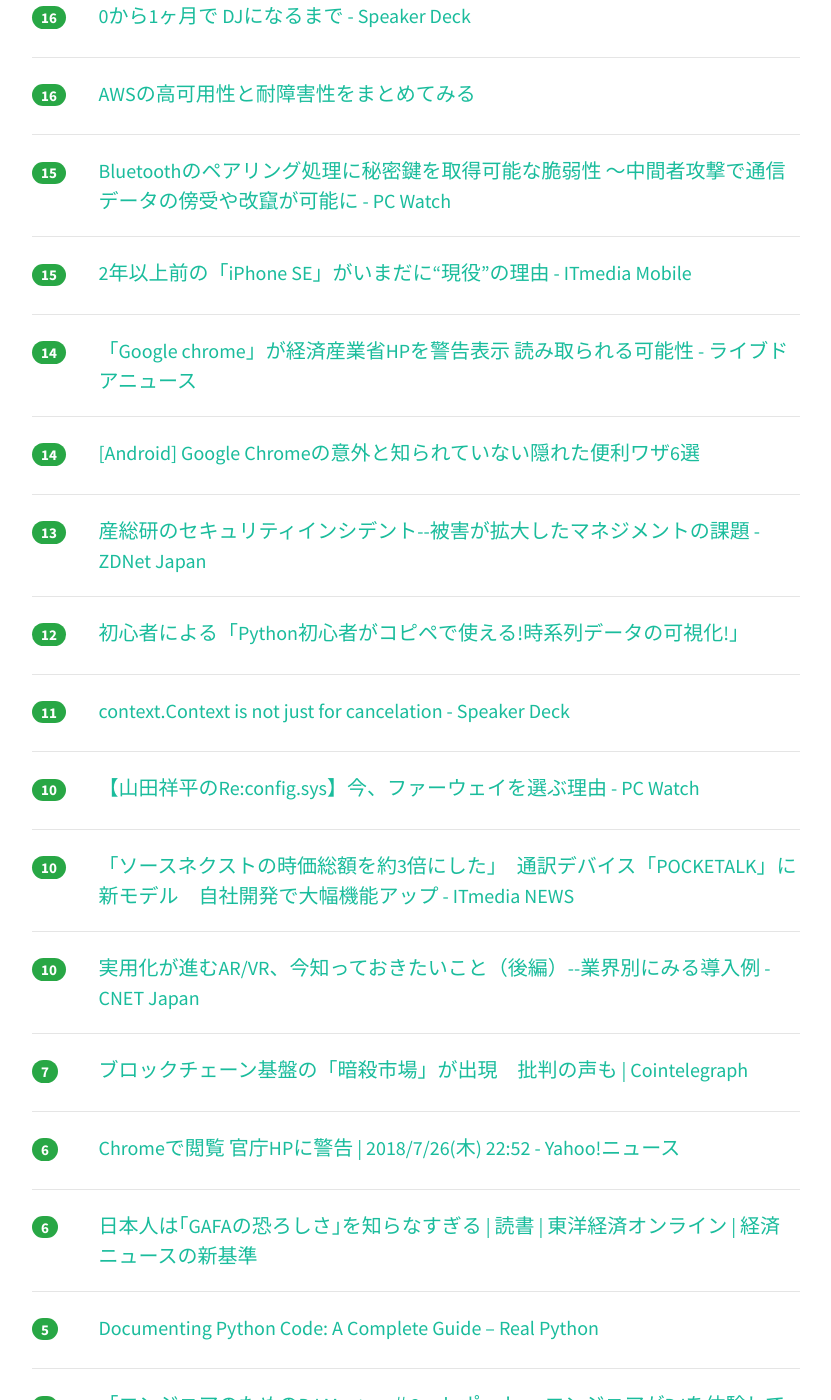
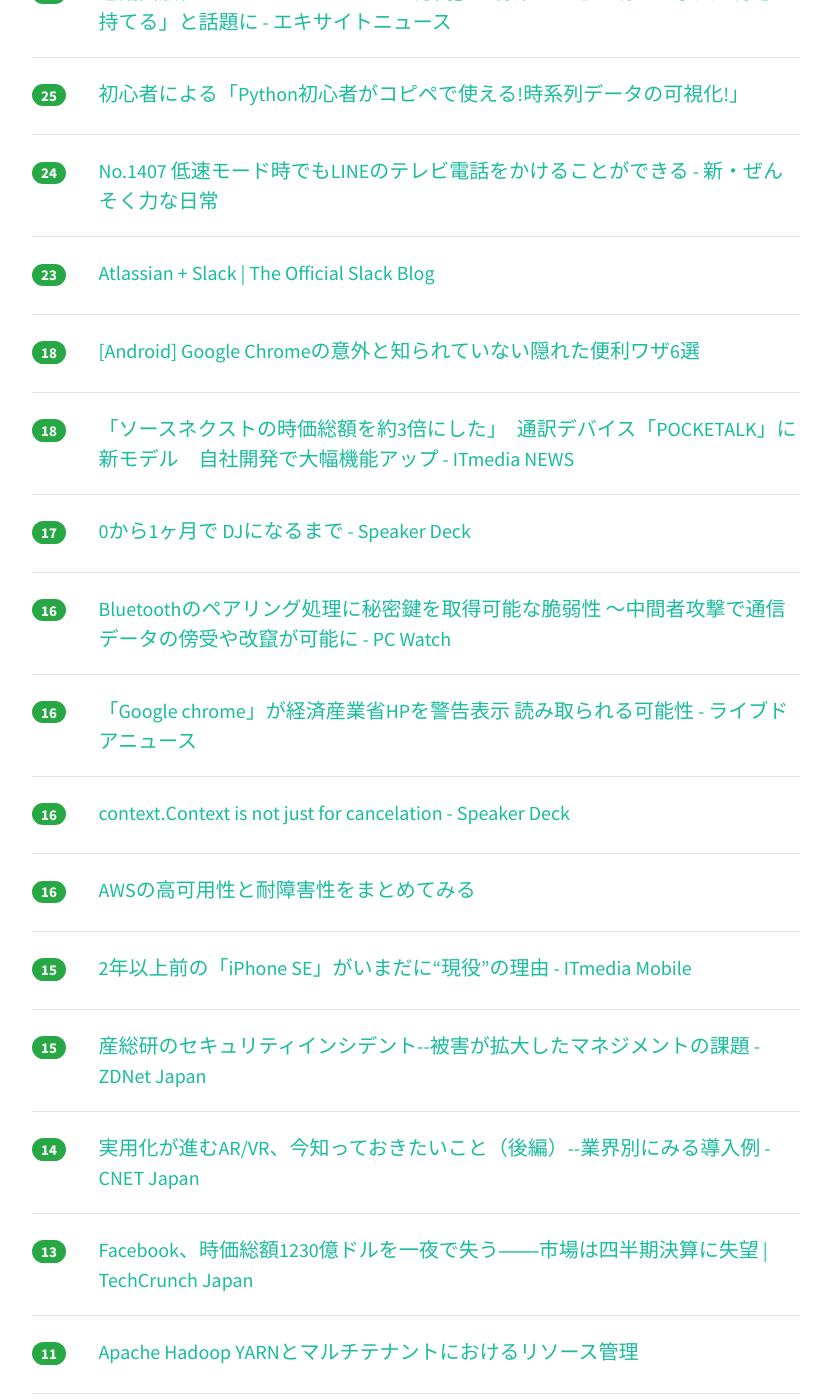
Before and after one commit to yatta47/hatena-matome-site, a Jekyll site: the page built from _posts/2018-07-27-hatena.md, in a window 1280 px wide and 1400 px high, scrolled down 1138 px. Shown: the whole window, without its empty margins (224-1055 px from the left). Built offline with Jekyll 4.4.1, drawn with Linux system fonts in a browser that asks for light colours; nearby versions of some CDN libraries; some of the changed text lies outside the part shown.

Commit message:
Updated 2018-07-27

```diff
--- a/_posts/2018-07-27-hatena.md
+++ b/_posts/2018-07-27-hatena.md
@@ -1,49 +1,94 @@
 ---
 layout: post
 title:  "2018-07-27 はてぶIT"
-date:   2018-07-27 09:02:50
+date:   2018-07-27 10:02:07
 tags: [it-hotentry]
 ---
-29 件のデータあり
+33 件のデータあり
 
 <hr><div class="row">
-<div class="col-1"><span class="badge badge-pill badge-success h2">59</span></div>
+<div class="col-1"><span class="badge badge-pill badge-success h2">82</span></div>
 <div class="col-11"><a href='https://uinyan.com/engineer_dj_meetup_2_report/' target='_blank'>「エンジニアのためのDJ Meetup ＃2」レポート 〜エンジニアがDJを体験してわかったこと〜 | uinyan．com</a></div>
 </div>
 <hr>
 <div class="row">
-<div class="col-1"><span class="badge badge-pill badge-success h2">56</span></div>
+<div class="col-1"><span class="badge badge-pill badge-success h2">78</span></div>
 <div class="col-11"><a href='https://headlines.yahoo.co.jp/hl?a=20180726-00000104-jij-pol' target='_blank'>最新閲覧ソフト、官庁HPに警告＝通信暗号化へ順次対応―総務省など（時事通信） - Yahoo!ニュース</a></div>
 </div>
 <hr>
 <div class="row">
-<div class="col-1"><span class="badge badge-pill badge-success h2">52</span></div>
+<div class="col-1"><span class="badge badge-pill badge-success h2">69</span></div>
+<div class="col-11"><a href='https://www.publickey1.jp/blog/18/docker_for_winmackubernetesstable_channel.html' target='_blank'>Docker for Win/MacのKubernetes統合が正式版に。Stable Channelでリリース開始 － Publickey</a></div>
+</div>
+<hr>
+<div class="row">
+<div class="col-1"><span class="badge badge-pill badge-success h2">54</span></div>
 <div class="col-11"><a href='http://www.itmedia.co.jp/enterprise/articles/0802/06/news011.html' target='_blank'>New Generation Chronicle：力武健次――在野の孔明、問題解決の彼岸にみたプログラムの本質 (1/8) - ITmedia エンタープライズ</a></div>
 </div>
 <hr>
 <div class="row">
-<div class="col-1"><span class="badge badge-pill badge-success h2">49</span></div>
-<div class="col-11"><a href='https://www.publickey1.jp/blog/18/docker_for_winmackubernetesstable_channel.html' target='_blank'>Docker for Win/MacのKubernetes統合が正式版に。Stable Channelでリリース開始 － Publickey</a></div>
+<div class="col-1"><span class="badge badge-pill badge-success h2">35</span></div>
+<div class="col-11"><a href='https://japan.blogs.atlassian.com/2018/07/new-atlassian-slack-partnership/' target='_blank'>Slackとの新しいパートナーシップの発表について | Atlassian Blogs</a></div>
 </div>
 <hr>
 <div class="row">
-<div class="col-1"><span class="badge badge-pill badge-success h2">26</span></div>
+<div class="col-1"><span class="badge badge-pill badge-success h2">33</span></div>
 <div class="col-11"><a href='http://katsumakazuyo.hatenablog.com/entry/2018/07/26/231321' target='_blank'>車の中に、Google Home miniとChromecastをつなげてみる。本気で便利。車の利便性が変わる感じ。 - 勝間和代が徹底的にマニアックな話をアップするブログ</a></div>
 </div>
 <hr>
 <div class="row">
-<div class="col-1"><span class="badge badge-pill badge-success h2">21</span></div>
+<div class="col-1"><span class="badge badge-pill badge-success h2">28</span></div>
+<div class="col-11"><a href='https://toyokeizai.net/articles/-/229925' target='_blank'>日本人は｢GAFAの恐ろしさ｣を知らなすぎる | 読書 | 東洋経済オンライン | 経済ニュースの新基準</a></div>
+</div>
+<hr>
+<div class="row">
+<div class="col-1"><span class="badge badge-pill badge-success h2">25</span></div>
 <div class="col-11"><a href='https://www.excite.co.jp/News/smadan/20180425/E1524646681872.html' target='_blank'>老舗出版社、AIエンジニアを「5000万円」で募集！「思い切った求人で好感が持てる」と話題に - エキサイトニュース</a></div>
 </div>
 <hr>
 <div class="row">
-<div class="col-1"><span class="badge badge-pill badge-success h2">19</span></div>
+<div class="col-1"><span class="badge badge-pill badge-success h2">25</span></div>
+<div class="col-11"><a href='https://qiita.com/snuow/items/fe58b8f5e230f5dc48a4' target='_blank'>初心者による「Python初心者がコピペで使える!時系列データの可視化!」</a></div>
+</div>
+<hr>
+<div class="row">
+<div class="col-1"><span class="badge badge-pill badge-success h2">24</span></div>
 <div class="col-11"><a href='https://mraka2015.hatenablog.com/entry/20180727/1532639289' target='_blank'>No.1407 低速モード時でもLINEのテレビ電話をかけることができる - 新・ぜんそく力な日常</a></div>
 </div>
 <hr>
 <div class="row">
+<div class="col-1"><span class="badge badge-pill badge-success h2">23</span></div>
+<div class="col-11"><a href='https://slackhq.com/atlassian-and-slack-partnership' target='_blank'>Atlassian + Slack | The Official Slack Blog</a></div>
+</div>
+<hr>
+<div class="row">
+<div class="col-1"><span class="badge badge-pill badge-success h2">18</span></div>
+<div class="col-11"><a href='https://sp7pc.com/google/chrome/7712' target='_blank'>[Android] Google Chromeの意外と知られていない隠れた便利ワザ6選</a></div>
+</div>
+<hr>
+<div class="row">
+<div class="col-1"><span class="badge badge-pill badge-success h2">18</span></div>
+<div class="col-11"><a href='http://www.itmedia.co.jp/news/articles/1807/26/news133.html' target='_blank'>「ソースネクストの時価総額を約3倍にした」　通訳デバイス「POCKETALK」に新モデル　自社開発で大幅機能アップ - ITmedia NEWS</a></div>
+</div>
+<hr>
+<div class="row">
+<div class="col-1"><span class="badge badge-pill badge-success h2">17</span></div>
+<div class="col-11"><a href='https://speakerdeck.com/masuidrive/0kara1keyue-de-djninarumade' target='_blank'>0から1ヶ月で DJになるまで - Speaker Deck</a></div>
+</div>
+<hr>
+<div class="row">
 <div class="col-1"><span class="badge badge-pill badge-success h2">16</span></div>
-<div class="col-11"><a href='https://speakerdeck.com/masuidrive/0kara1keyue-de-djninarumade' target='_blank'>0から1ヶ月で DJになるまで - Speaker Deck</a></div>
+<div class="col-11"><a href='https://pc.watch.impress.co.jp/docs/news/1135028.html' target='_blank'>Bluetoothのペアリング処理に秘密鍵を取得可能な脆弱性 ～中間者攻撃で通信データの傍受や改竄が可能に - PC Watch</a></div>
+</div>
+<hr>
+<div class="row">
+<div class="col-1"><span class="badge badge-pill badge-success h2">16</span></div>
+<div class="col-11"><a href='http://news.livedoor.com/article/detail/15069306/' target='_blank'>「Google chrome」が経済産業省HPを警告表示 読み取られる可能性 - ライブドアニュース</a></div>
+</div>
+<hr>
+<div class="row">
+<div class="col-1"><span class="badge badge-pill badge-success h2">16</span></div>
+<div class="col-11"><a href='https://speakerdeck.com/izumin5210/context-dot-context-is-not-just-for-cancelation' target='_blank'>context.Context is not just for cancelation - Speaker Deck</a></div>
 </div>
 <hr>
 <div class="row">
@@ -53,37 +98,27 @@ tags: [it-hotentry]
 <hr>
 <div class="row">
 <div class="col-1"><span class="badge badge-pill badge-success h2">15</span></div>
-<div class="col-11"><a href='https://pc.watch.impress.co.jp/docs/news/1135028.html' target='_blank'>Bluetoothのペアリング処理に秘密鍵を取得可能な脆弱性 ～中間者攻撃で通信データの傍受や改竄が可能に - PC Watch</a></div>
+<div class="col-11"><a href='http://www.itmedia.co.jp/mobile/articles/1807/27/news037.html' target='_blank'>2年以上前の「iPhone SE」がいまだに“現役”の理由 - ITmedia Mobile</a></div>
 </div>
 <hr>
 <div class="row">
 <div class="col-1"><span class="badge badge-pill badge-success h2">15</span></div>
-<div class="col-11"><a href='http://www.itmedia.co.jp/mobile/articles/1807/27/news037.html' target='_blank'>2年以上前の「iPhone SE」がいまだに“現役”の理由 - ITmedia Mobile</a></div>
+<div class="col-11"><a href='https://japan.zdnet.com/article/35122961/' target='_blank'>産総研のセキュリティインシデント--被害が拡大したマネジメントの課題 - ZDNet Japan</a></div>
 </div>
 <hr>
 <div class="row">
 <div class="col-1"><span class="badge badge-pill badge-success h2">14</span></div>
-<div class="col-11"><a href='http://news.livedoor.com/article/detail/15069306/' target='_blank'>「Google chrome」が経済産業省HPを警告表示 読み取られる可能性 - ライブドアニュース</a></div>
-</div>
-<hr>
-<div class="row">
-<div class="col-1"><span class="badge badge-pill badge-success h2">14</span></div>
-<div class="col-11"><a href='https://sp7pc.com/google/chrome/7712' target='_blank'>[Android] Google Chromeの意外と知られていない隠れた便利ワザ6選</a></div>
+<div class="col-11"><a href='https://japan.cnet.com/article/35123040/' target='_blank'>実用化が進むAR/VR、今知っておきたいこと（後編）--業界別にみる導入例 - CNET Japan</a></div>
 </div>
 <hr>
 <div class="row">
 <div class="col-1"><span class="badge badge-pill badge-success h2">13</span></div>
-<div class="col-11"><a href='https://japan.zdnet.com/article/35122961/' target='_blank'>産総研のセキュリティインシデント--被害が拡大したマネジメントの課題 - ZDNet Japan</a></div>
-</div>
-<hr>
-<div class="row">
-<div class="col-1"><span class="badge badge-pill badge-success h2">12</span></div>
-<div class="col-11"><a href='https://qiita.com/snuow/items/fe58b8f5e230f5dc48a4' target='_blank'>初心者による「Python初心者がコピペで使える!時系列データの可視化!」</a></div>
+<div class="col-11"><a href='https://jp.techcrunch.com/2018/07/27/2018-07-26-facebook-officially-loses-123-billion-in-value/' target='_blank'>Facebook、時価総額1230億ドルを一夜で失う――市場は四半期決算に失望 | TechCrunch Japan</a></div>
 </div>
 <hr>
 <div class="row">
 <div class="col-1"><span class="badge badge-pill badge-success h2">11</span></div>
-<div class="col-11"><a href='https://speakerdeck.com/izumin5210/context-dot-context-is-not-just-for-cancelation' target='_blank'>context.Context is not just for cancelation - Speaker Deck</a></div>
+<div class="col-11"><a href='https://www.slideshare.net/Cloudera_jp/apache-hadoop-yarn-107568692' target='_blank'>Apache Hadoop YARNとマルチテナントにおけるリソース管理</a></div>
 </div>
 <hr>
 <div class="row">
@@ -92,28 +127,23 @@ tags: [it-hotentry]
 </div>
 <hr>
 <div class="row">
-<div class="col-1"><span class="badge badge-pill badge-success h2">10</span></div>
-<div class="col-11"><a href='http://www.itmedia.co.jp/news/articles/1807/26/news133.html' target='_blank'>「ソースネクストの時価総額を約3倍にした」　通訳デバイス「POCKETALK」に新モデル　自社開発で大幅機能アップ - ITmedia NEWS</a></div>
-</div>
-<hr>
-<div class="row">
-<div class="col-1"><span class="badge badge-pill badge-success h2">10</span></div>
-<div class="col-11"><a href='https://japan.cnet.com/article/35123040/' target='_blank'>実用化が進むAR/VR、今知っておきたいこと（後編）--業界別にみる導入例 - CNET Japan</a></div>
+<div class="col-1"><span class="badge badge-pill badge-success h2">9</span></div>
+<div class="col-11"><a href='https://jp.cointelegraph.com/news/blockchain-based-betting-platform-augur-now-features-assassination-markets' target='_blank'>ブロックチェーン基盤の「暗殺市場」が出現　批判の声も | Cointelegraph</a></div>
 </div>
 <hr>
 <div class="row">
 <div class="col-1"><span class="badge badge-pill badge-success h2">7</span></div>
-<div class="col-11"><a href='https://jp.cointelegraph.com/news/blockchain-based-betting-platform-augur-now-features-assassination-markets' target='_blank'>ブロックチェーン基盤の「暗殺市場」が出現　批判の声も | Cointelegraph</a></div>
+<div class="col-11"><a href='https://news.yahoo.co.jp/pickup/6291281' target='_blank'>Chromeで閲覧 官庁HPに警告 | 2018/7/26(木) 22:52 - Yahoo!ニュース</a></div>
+</div>
+<hr>
+<div class="row">
+<div class="col-1"><span class="badge badge-pill badge-success h2">7</span></div>
+<div class="col-11"><a href='https://qiita.com/zembutsu/items/a23bd834438518268116' target='_blank'>Kubernetes 基本用語集の翻案(v1.11)</a></div>
 </div>
 <hr>
 <div class="row">
 <div class="col-1"><span class="badge badge-pill badge-success h2">6</span></div>
-<div class="col-11"><a href='https://news.yahoo.co.jp/pickup/6291281' target='_blank'>Chromeで閲覧 官庁HPに警告 | 2018/7/26(木) 22:52 - Yahoo!ニュース</a></div>
-</div>
-<hr>
-<div class="row">
-<div class="col-1"><span class="badge badge-pill badge-success h2">6</span></div>
-<div class="col-11"><a href='https://toyokeizai.net/articles/-/229925' target='_blank'>日本人は｢GAFAの恐ろしさ｣を知らなすぎる | 読書 | 東洋経済オンライン | 経済ニュースの新基準</a></div>
+<div class="col-11"><a href='https://dev.classmethod.jp/etc/setup-mockserver-mmock/' target='_blank'>JSON/YAMLで定義可能なHTTPモックサーバーMmockを触ってみる（セットアップ、シンプルなモックの定義、ブラウザでのアクセスログおよびモック定義一覧の確認まで） ｜ Developers.IO</a></div>
 </div>
 <hr>
 <div class="row">
@@ -132,22 +162,12 @@ tags: [it-hotentry]
 </div>
 <hr>
 <div class="row">
-<div class="col-1"><span class="badge badge-pill badge-success h2">4</span></div>
-<div class="col-11"><a href='https://www.slideshare.net/Cloudera_jp/apache-hadoop-yarn-107568692' target='_blank'>Apache Hadoop YARNとマルチテナントにおけるリソース管理</a></div>
+<div class="col-1"><span class="badge badge-pill badge-success h2">3</span></div>
+<div class="col-11"><a href='https://ja.atlassian.com/partnerships/slack' target='_blank'>アトラシアン + Slack | アトラシアン</a></div>
 </div>
 <hr>
 <div class="row">
 <div class="col-1"><span class="badge badge-pill badge-success h2">3</span></div>
-<div class="col-11"><a href='https://japan.blogs.atlassian.com/2018/07/new-atlassian-slack-partnership/' target='_blank'>Slackとの新しいパートナーシップの発表について | Atlassian Blogs</a></div>
+<div class="col-11"><a href='https://speakerdeck.com/yunon_phys/da-gui-mo-kai-fa-timufalsemanezimentofen-dou-ji' target='_blank'>大規模開発チームのマネージメント奮闘記 - Speaker Deck</a></div>
 </div>
 <hr>
-<div class="row">
-<div class="col-1"><span class="badge badge-pill badge-success h2">3</span></div>
-<div class="col-11"><a href='https://slackhq.com/atlassian-and-slack-partnership' target='_blank'>Atlassian + Slack | The Official Slack Blog</a></div>
-</div>
-<hr>
-<div class="row">
-<div class="col-1"><span class="badge badge-pill badge-success h2">3</span></div>
-<div class="col-11"><a href='https://jp.techcrunch.com/2018/07/27/2018-07-26-facebook-officially-loses-123-billion-in-value/' target='_blank'>Facebook、時価総額1230億ドルを一夜で失う――市場は四半期決算に失望 | TechCrunch Japan</a></div>
-</div>
-<hr>
```
